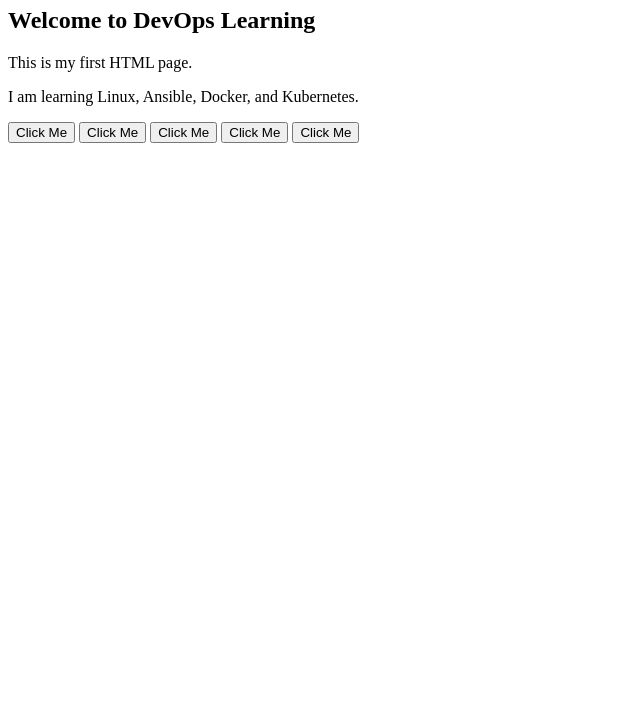
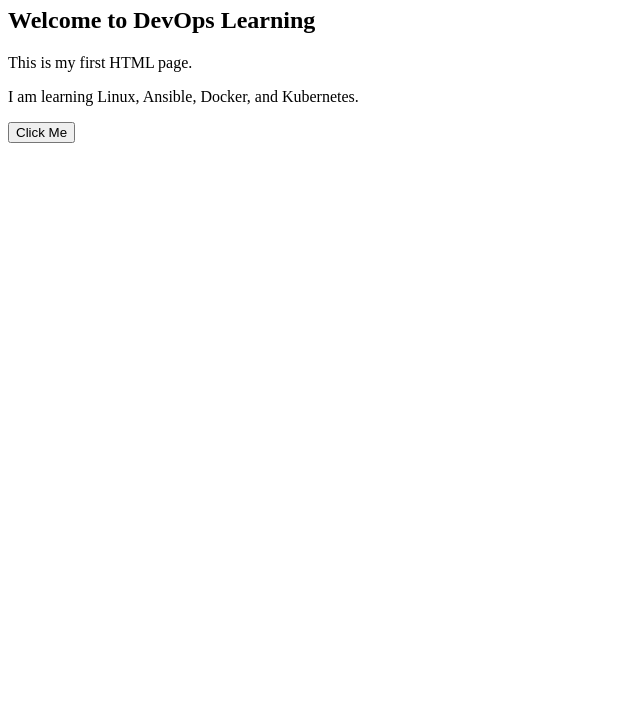
Before and after one commit to PranayThombre/Git-Github_learning, a plain HTML site: page index.html in a window 1280 px wide. Shown: the part 73-800 px from the top of the page, without its empty margins (0-640 px from the left). Drawn offline with Linux system fonts and the light colour scheme.

Commit message:
Revert "added 5 buttons" revert the previous commit

```diff
--- a/index.html
+++ b/index.html
@@ -12,9 +12,5 @@
     <p>I am learning Linux, Ansible, Docker, and Kubernetes.</p>
 
     <button>Click Me</button>
-    <button>Click Me</button>
-    <button>Click Me</button>
-    <button>Click Me</button>
-    <button>Click Me</button>
 </body>
 </html>
```
